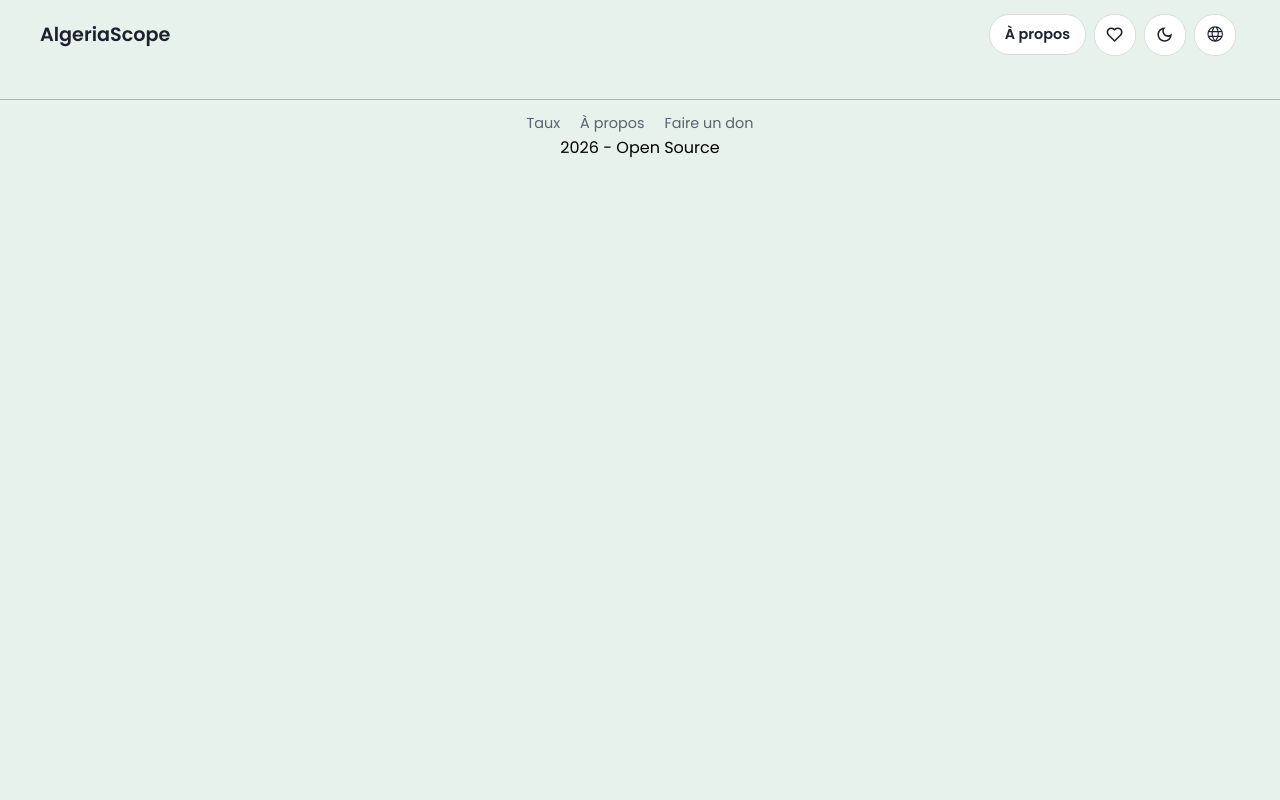
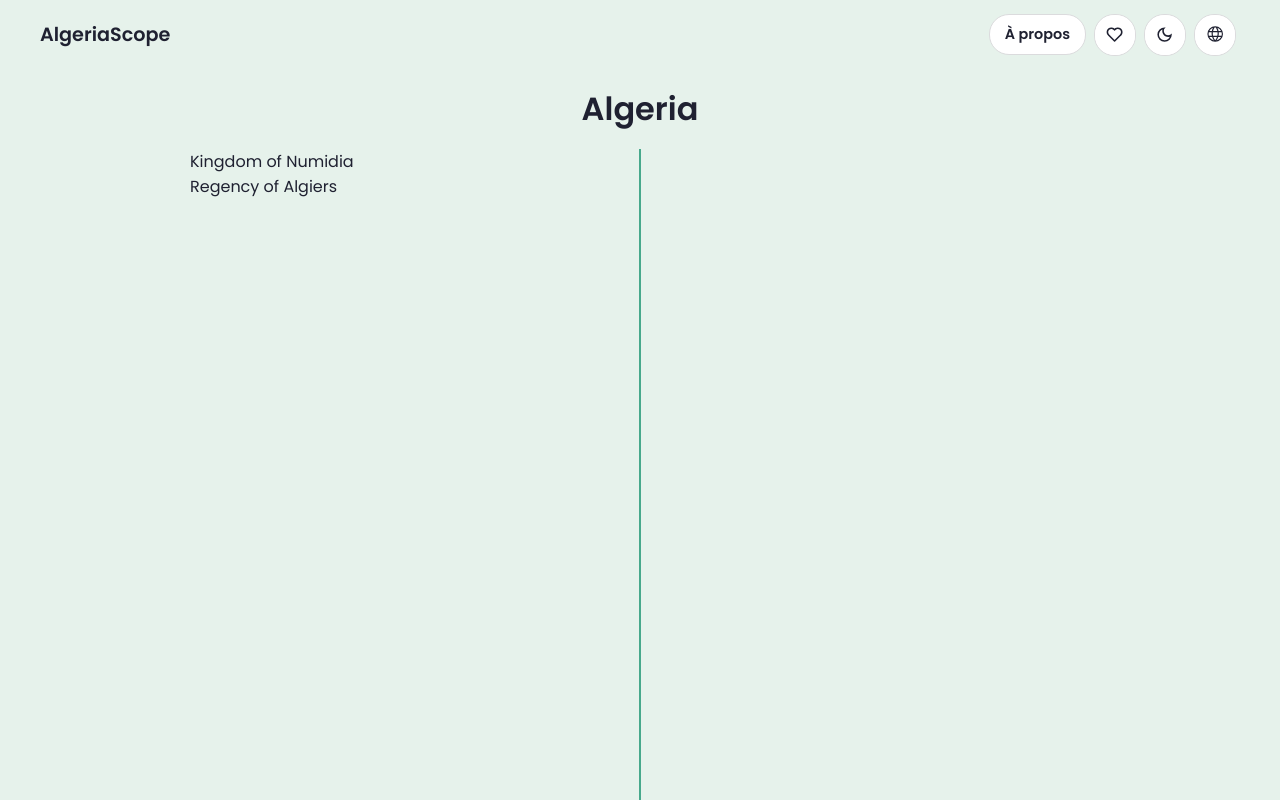
Before and after one commit to algeriascope/algeriascope.github.io, a React (Vite) app: page /history in a window 1280 px wide. Shown: the top 800 px of the page. Built offline with nearby package versions, Linux system fonts and the light colour scheme.

Commit message:
added timeline

```diff
--- a/src/App.jsx
+++ b/src/App.jsx
@@ -6,8 +6,9 @@ import Home from './pages/Home';
 import Rates from './pages/Rates';
 import Wilayas from './pages/Wilayas';
 import Postcodes from './pages/Postcodes';
+import History from './pages/History'
+import WilayaPostcodes from './pages/WilayaPostcodes';
 import Footer from './components/Footer';
-import WilayaPostcodes from './pages/WilayaPostcodes';
 import ScrollToTop from './ScrollToTop';
 
 const app = () => {
@@ -29,6 +30,7 @@ const app = () => {
         <Route path="/rates" element={<Rates />}></Route>
         <Route path="/wilayas" element={<Wilayas />}></Route>
         <Route path="/postcodes" element={<Postcodes />}></Route>
+        <Route path="/history" element={<History />}></Route>
         <Route
           path="postcodes/:wilayaSlug"
           element={<WilayaPostcodes />}
--- a/src/components/Navbar.module.css
+++ b/src/components/Navbar.module.css
@@ -1,4 +1,3 @@
-
 .navbarContainer {
   /* font-family: 'poppins' !important; */
   display: flex;
@@ -6,6 +5,7 @@
   padding: 0 40px 0 40px;
   background-color: transparent;
 }
+
 
 :lang(ar) .navbarContainer{
   /* font-size: 0.9rem; */
--- a/src/components/TranslateBtn.module.css
+++ b/src/components/TranslateBtn.module.css
@@ -38,6 +38,7 @@
   align-items: center;
   justify-content: center;
   overflow: hidden;
+  z-index: 3;
   /* margin: 0 !important; */
 }
 
--- /dev/null
+++ b/src/data/timelineData.js
@@ -0,0 +1,35 @@
+export const timelineData = [
+  {
+    eraName: "Kingdom of Numidia",
+    flag: "/assets/flags/numidia.svg",
+    events: [
+      {
+        id: "event-1",
+        year: "202 BC",
+        title: "Event Title Placeholder",
+        text: "Brief descriptive text about the event goes here.",
+        image: "/assets/images/placeholder.webp"
+      },
+      {
+        id: "event-2",
+        year: "40 AD",
+        title: "Event Title Placeholder",
+        text: "Brief descriptive text about the event goes here.",
+        image: "/assets/images/placeholder.webp"
+      }
+    ]
+  },
+  {
+    eraName: "Regency of Algiers",
+    flag: "/assets/flags/regency.svg",
+    events: [
+      {
+        id: "event-3",
+        year: "1516",
+        title: "Event Title Placeholder",
+        text: "Brief descriptive text about the event goes here.",
+        image: "/assets/images/placeholder.webp"
+      }
+    ]
+  }
+];
--- a/src/i18n.js
+++ b/src/i18n.js
@@ -37,7 +37,7 @@ i18n
           },
           postcodesPage: {
             title: 'Find your Postcode',
-            subtitle: 'Verified and sourced directly from Algérie Poste',
+            subtitle: 'Official Algérie Poste postcodes',
             stats: {
               wilayas: 'Provinces',
               communes: 'Municipalities',
@@ -74,7 +74,7 @@ i18n
             },
             rates: {
               title: 'Taux de change',
-              desc: 'Taux de change quotidiens du dinar algérien, comparant le marché parallèle et les taux officiels de la banque.',
+              desc: 'Taux de change quotidiens du Dinar Algérien, comparant le marché parallèle et les taux officiels de la banque.',
             },
             postcodes: {
               title: 'Codes postaux',
@@ -88,7 +88,7 @@ i18n
           },
           postcodesPage: {
             title: 'Trouvez votre code postal',
-            subtitle: "Vérifié et issu directement d'Algérie Poste",
+            subtitle: "Codes postaux officiels d'Algérie Poste",
             stats: {
               wilayas: 'Wilayas',
               communes: 'Communes',
@@ -139,7 +139,7 @@ i18n
           },
           postcodesPage: {
             title: 'ابحث عن رمزك البريدي',
-            subtitle: 'موثوق ومأخوذ مباشرة من بريد الجزائر',
+            subtitle: 'الرموز البريدية الرسمية لبريد الجزائر',
             stats: {
               wilayas: 'ولاية',
               communes: 'بلدية',
@@ -191,7 +191,7 @@ i18n
           },
           postcodesPage: {
             title: 'Nadi ingilen-nnek n tnesa',
-            subtitle: 'Ityaqqen d unsi srid seg Algérie Poste',
+            subtitle: 'Tinfulin tisnagayin timaddudin n Algérie Poste',
             stats: {
               wilayas: 'Lwilayat',
               communes: 'Tigemmiyin',
--- /dev/null
+++ b/src/pages/History.jsx
@@ -0,0 +1,29 @@
+import React from 'react';
+import styles from './History.module.css';
+import { timelineData } from '../data/timelineData';
+
+const History = () => {
+
+
+  return (
+    <div className={styles.historyContainer}>
+      <div className={styles.eraBar}>Algeria</div>
+      <div className={styles.timelineContainer}>
+        <div className={styles.spine}>
+          <div className={styles.spineProgress} />
+        </div>
+
+        <div className={styles.eventsContainer}>
+          {timelineData.map(era =>{
+            return(
+
+            <div>{era.eraName}</div>
+            )
+          })}
+        </div>
+      </div>
+    </div>
+  );
+};
+
+export default History;
--- /dev/null
+++ b/src/pages/History.module.css
@@ -0,0 +1,48 @@
+
+.historyContainer{
+  color: var(--text-primary)
+}
+.eraBar{
+  background: linear-gradient(to bottom, var(--bg-primary) 0%, var(--bg-primary) 80%);
+  display: flex;
+  align-items: center;
+  justify-content: center;
+  font-weight: 550;
+  font-size: 2rem;
+  position: sticky;
+  top: 0;
+  left: 0;
+  width: 100%;
+  height: 80px;
+  pointer-events: none;
+  z-index: 2;
+}
+
+.timelineContainer{
+  position: relative;
+  width: 100%;
+  max-width: 900px;
+  margin: 0 auto;
+  min-height: 100vh;
+
+}
+
+.spine{
+  position: absolute;
+  top: 0;
+  bottom: 0;
+  left: 50%;
+  transform: translateX(-50%);
+  width: 2px;
+  background-color: var(--text-primary);
+}
+
+.spineProgress{
+  position: absolute;
+  top: 0;
+  bottom: 0;
+  left: 50%;
+  transform: translateX(-50%);
+  width: 2px;
+  background-color: var(--accent-color);
+}
```
